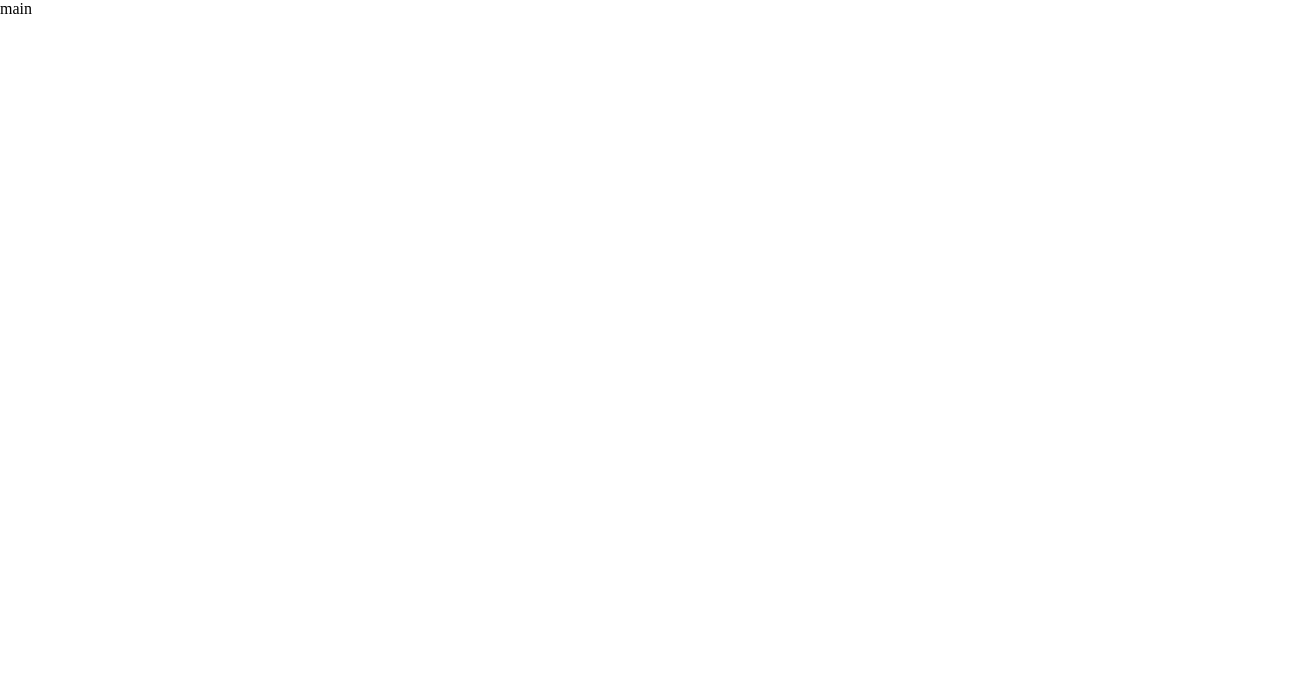
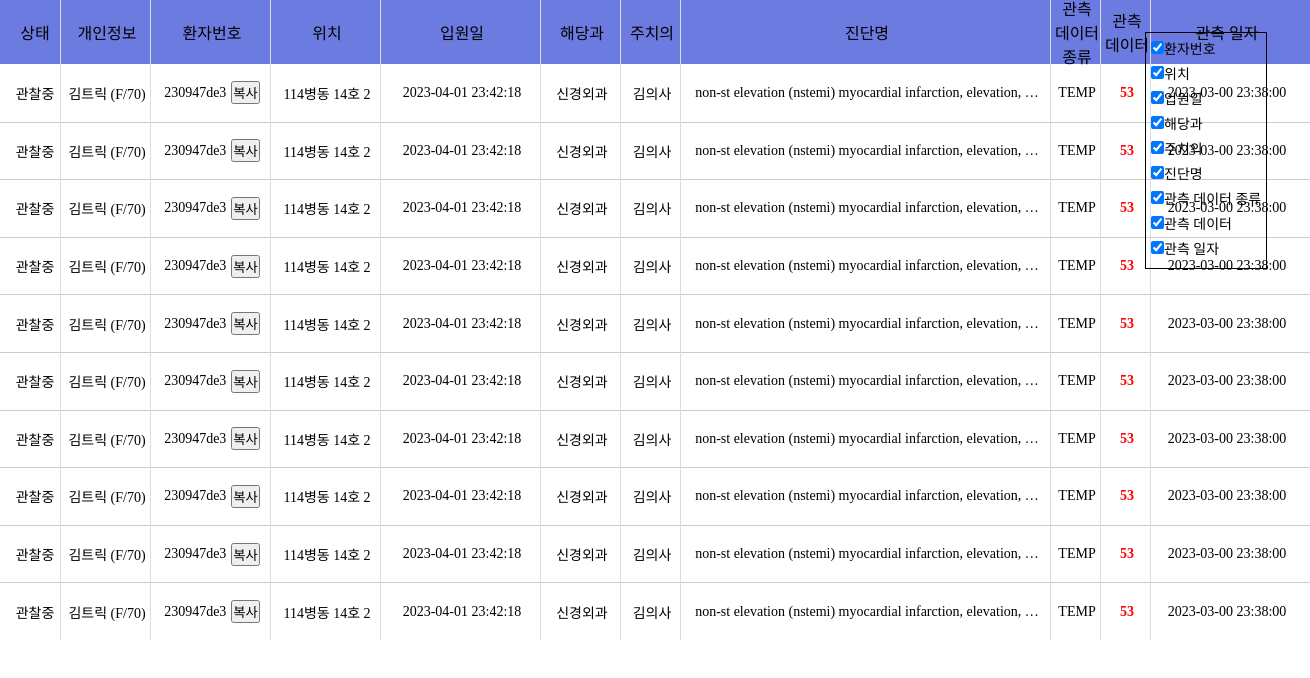
Before and after one commit to ksh5324/AITRICS_Frontend, a React app: page / in a window 1280 px wide. Shown: the top 678 px of the page, 1310 px wide, since content can reach past the window. Built offline with nearby package versions, Linux system fonts and the light colour scheme.

Commit message:
[FEAT] 테이블 구현 완료

```diff
--- a/package.json
+++ b/package.json
@@ -28,6 +28,6 @@
     "react-dom": "^18.2.0",
     "react-query": "^3.39.3",
     "react-router-dom": "^6.11.2",
-    "styled-components": "^6.0.0-rc.2"
+    "styled-components": "^5.3.11"
   }
 }
--- /dev/null
+++ b/src/components/common/Option/index.tsx
@@ -0,0 +1,42 @@
+import React, { useContext } from "react";
+import { TableContext } from "../Table";
+import { TableField } from "../Table/types";
+import { OptionBox, OptionContainer } from "./style";
+
+const Option = () => {
+  const { hiddenOrVisibleField, field } = useContext(TableContext);
+  const OptionData: Record<
+    Exclude<TableField, "state" | "patient">,
+    string
+  > = Object.freeze({
+    patientNum: "환자번호",
+    location: "위치",
+    date: "입원일",
+    department: "해당과",
+    doctorInCharge: "주치의",
+    diagnosis: "진단명",
+    type: "관측 데이터 종류",
+    value: "관측 데이터",
+    observedAt: "관측 일자",
+  });
+
+  const array = Object.keys(OptionData);
+
+  return (
+    <OptionContainer>
+      {array.map((v) => (
+        <OptionBox>
+          <input
+            type="checkbox"
+            value={v}
+            checked={field[v]}
+            onChange={hiddenOrVisibleField}
+          />
+          {OptionData[v]}
+        </OptionBox>
+      ))}
+    </OptionContainer>
+  );
+};
+
+export default Option;
--- /dev/null
+++ b/src/components/common/Option/style.ts
@@ -0,0 +1,14 @@
+import styled from "styled-components";
+
+export const OptionContainer = styled.div`
+  position: fixed;
+  right: 1%;
+  top: 4%;
+  font-size: 14px;
+  border: 1px solid black;
+  padding: 5px;
+`;
+
+export const OptionBox = styled.div`
+  margin-bottom: 5px;
+`;
--- /dev/null
+++ b/src/components/common/Table/hooks/useTable.ts
@@ -0,0 +1,24 @@
+import { useState, MouseEventHandler, ChangeEventHandler } from "react";
+import { EachFieldHide } from "../types";
+
+const useTable = () => {
+  const [field, setField] = useState<EachFieldHide>({
+    date: true,
+    department: true,
+    diagnosis: true,
+    doctorInCharge: true,
+    location: true,
+    observedAt: true,
+    patient: true,
+    patientNum: true,
+    state: true,
+    type: true,
+    value: true,
+  });
+  const hiddenOrVisibleField: ChangeEventHandler<HTMLInputElement> = (e) => {
+    setField((prev) => ({ ...prev, [e.target.value]: !prev[e.target.value] }));
+  };
+  return { field, hiddenOrVisibleField };
+};
+
+export default useTable;
--- /dev/null
+++ b/src/components/common/Table/index.tsx
@@ -0,0 +1,151 @@
+import React, {
+  PropsWithChildren,
+  createContext,
+  useRef,
+  useContext,
+} from "react";
+import { TableFieldConvertor } from "../../../lib/convertor/TableFieldCovertor";
+import { TimeConvertor } from "../../../lib/convertor/TimeConvertor";
+import Option from "../Option";
+import useTable from "./hooks/useTable";
+import {
+  TableBody,
+  TableContainer,
+  TableFieldStyle,
+  TableHeader,
+  TableRow,
+  TableCopyButton,
+} from "./style";
+import {
+  TableContextType,
+  TableFieldProps,
+  TableRowProps,
+  TableField,
+} from "./types";
+
+export const TableContext = createContext<TableContextType>({
+  field: {
+    date: true,
+    department: true,
+    diagnosis: true,
+    doctorInCharge: true,
+    location: true,
+    observedAt: true,
+    patient: true,
+    patientNum: true,
+    state: true,
+    type: true,
+    value: true,
+  },
+  hiddenOrVisibleField: () => {},
+});
+
+const Table = ({ children }: PropsWithChildren) => {
+  const { field, hiddenOrVisibleField } = useTable();
+
+  return (
+    <TableContext.Provider value={{ field, hiddenOrVisibleField }}>
+      <TableContainer>
+        {children}
+        <Option />
+      </TableContainer>
+    </TableContext.Provider>
+  );
+};
+
+const Header = () => {
+  const { field } = useContext(TableContext);
+  const headerData: Record<TableField, string> = Object.freeze({
+    state: "상태",
+    patient: "개인정보",
+    patientNum: "환자번호",
+    location: "위치",
+    date: "입원일",
+    department: "해당과",
+    doctorInCharge: "주치의",
+    diagnosis: "진단명",
+    type: "관측 데이터 종류",
+    value: "관측 데이터",
+    observedAt: "관측 일자",
+  });
+  const headerArray = Object.keys(headerData);
+
+  return (
+    <TableHeader>
+      {headerArray
+        .filter((v) => field[v])
+        .map((v: TableField) => (
+          <TableFieldStyle key={v} fieldKey={v}>
+            {headerData[v]}
+          </TableFieldStyle>
+        ))}
+    </TableHeader>
+  );
+};
+
+const Body = ({ children }: PropsWithChildren) => {
+  return <TableBody>{children}</TableBody>;
+};
+
+const Row = ({ item }: TableRowProps) => {
+  const { field } = useContext(TableContext);
+  const itemToArray = Object.keys(item);
+  return (
+    <TableRow>
+      {itemToArray
+        .filter((v) => field[v])
+        .map((key: TableField) => (
+          <Field value={{ key, value: item[key] }} key={key} />
+        ))}
+    </TableRow>
+  );
+};
+
+const Field = <T extends TableField>({ value }: TableFieldProps<T>) => {
+  const { key, value: fieldValue } = value;
+  if (typeof fieldValue === "string" && key === "value") {
+    return (
+      <TableFieldStyle fieldKey={key} bold={Number(fieldValue) >= 50}>
+        {TableFieldConvertor(key, fieldValue)}
+      </TableFieldStyle>
+    );
+  }
+
+  if (typeof fieldValue === "string" && key === "patientNum") {
+    const copyRef = useRef<HTMLDivElement>();
+    const handleCopyClipBoard = async () => {
+      try {
+        await navigator.clipboard.writeText(copyRef.current.innerText);
+        alert("클립보드에 복사되었습니다.");
+      } catch (error) {
+        alert("클립보드 복사에 실패하였습니다.");
+      }
+    };
+    return (
+      <TableFieldStyle fieldKey={key}>
+        <div ref={copyRef}>{TableFieldConvertor(key, fieldValue)}</div>
+        <TableCopyButton onClick={handleCopyClipBoard}>복사</TableCopyButton>
+      </TableFieldStyle>
+    );
+  }
+  /**
+   * string type
+   */
+  if (typeof fieldValue === "string") {
+    return (
+      <TableFieldStyle fieldKey={key}>
+        {TableFieldConvertor(key, fieldValue)}
+      </TableFieldStyle>
+    );
+  }
+  /**
+   * date type
+   */
+  return (
+    <TableFieldStyle fieldKey={key}>
+      {TimeConvertor(fieldValue as Date)}
+    </TableFieldStyle>
+  );
+};
+
+export default Object.assign(Table, { Header, Body, Row, Field });
--- /dev/null
+++ b/src/components/common/Table/style.ts
@@ -0,0 +1,89 @@
+import styled from "styled-components";
+import { TableField } from "./types";
+
+type TableFieldStyleProps = {
+  fieldKey: TableField;
+  bold?: boolean;
+};
+
+export const TableContainer = styled.table`
+  position: relative;
+  width: 80%;
+  height: 80vh;
+  border-radius: 15px;
+  border-spacing: 0;
+`;
+
+export const TableHeader = styled.thead`
+  width: 100%;
+  height: 10%;
+  background-color: #6b7be0;
+  padding: 0px 10px;
+
+  display: flex;
+  align-items: center;
+  justify-content: space-between;
+`;
+
+export const TableBody = styled.tbody`
+  width: 100%;
+  height: 90%;
+
+  background-color: white;
+  display: flex;
+  flex-direction: column;
+  overflow-y: scroll;
+`;
+
+export const TableRow = styled.tr`
+  width: 100%;
+  height: 10%;
+
+  display: flex;
+  align-items: center;
+  justify-content: space-between;
+  padding: 0px 10px;
+
+  font-size: 14px;
+
+  & + & {
+    border-top: 1px solid #ccc;
+  }
+`;
+
+const getWidth: Record<TableField, string> = {
+  state: "50px",
+  patient: "90px",
+  patientNum: "120px",
+  location: "110px",
+  date: "160px",
+  department: "80px",
+  doctorInCharge: "60px",
+  diagnosis: "370px",
+  type: "50px",
+  value: "50px",
+  observedAt: "150px",
+};
+
+export const TableFieldStyle = styled.td<TableFieldStyleProps>`
+  width: ${({ fieldKey }) => getWidth[fieldKey]};
+
+  height: 100px;
+  word-break: keep-all;
+  text-align: center;
+
+  display: flex;
+  justify-content: center;
+  align-items: center;
+  font-weight: ${({ bold }) => bold && 700};
+  color: ${({ bold }) => (bold ? "#ff0000" : "black")};
+
+  & + & {
+    padding-left: 3px;
+    border-left: 1px solid #ddd;
+  }
+`;
+
+export const TableCopyButton = styled.button`
+  margin-left: 5px;
+`;
--- /dev/null
+++ b/src/components/common/Table/types.ts
@@ -0,0 +1,41 @@
+import { ChangeEventHandler, MouseEventHandler } from "react";
+
+type StringOrOptionGeneric<T extends string, U = "", K = string> = {
+  [t in T]: t extends U ? K : string;
+};
+
+export type TableFieldType = StringOrOptionGeneric<
+  TableField,
+  "date" | "observedAt",
+  Date
+> & { state: "신규" | "관찰중" | "해제" };
+
+export type TableListType = TableFieldType[];
+
+export type EachFieldHide = { [t in TableField]: boolean };
+
+export type TableContextType = {
+  field: EachFieldHide;
+  hiddenOrVisibleField: ChangeEventHandler<HTMLDivElement>;
+};
+
+export type TableRowProps = {
+  item: TableFieldType;
+};
+
+export type TableFieldProps<T extends TableField> = {
+  value: { key: T; value: TableFieldType[T] };
+};
+
+export type TableField =
+  | "state"
+  | "patient"
+  | "patientNum"
+  | "date"
+  | "location"
+  | "department"
+  | "doctorInCharge"
+  | "diagnosis"
+  | "type"
+  | "value"
+  | "observedAt";
--- /dev/null
+++ b/src/lib/convertor/TableFieldCovertor.ts
@@ -0,0 +1,13 @@
+import { TableField } from "../../components/common/Table/types";
+
+export const TableFieldConvertor = (key: TableField, value: string) => {
+  if (key === "patient") {
+    const [name, alpha, num] = value.split("-");
+    return `${name} (${alpha}/${num})`;
+  }
+  if (key === "location") {
+    const [ward, unit, num] = value.split("-");
+    return `${ward}병동 ${unit}호 ${num}`;
+  }
+  return value;
+};
--- /dev/null
+++ b/src/lib/convertor/TimeConvertor.ts
@@ -0,0 +1,21 @@
+const fillZero = (number: number) => number.toString().padStart(2, "0");
+
+/**
+ *
+ * @returns YYYY-MM-DD HH24:MI:SS
+ */
+export const TimeConvertor = (time: Date) => {
+  const timeObject = {
+    year: time.getFullYear(),
+    month: time.getMonth(),
+    day: time.getDay(),
+    hour: time.getHours(),
+    minute: time.getMinutes(),
+    second: time.getSeconds(),
+  };
+  return `${timeObject.year}-${fillZero(timeObject.month)}-${fillZero(
+    timeObject.day
+  )} ${fillZero(timeObject.hour)}:${fillZero(timeObject.minute)}:${fillZero(
+    timeObject.second
+  )}`;
+};
--- a/src/pages/index.tsx
+++ b/src/pages/index.tsx
@@ -1,7 +1,34 @@
 import React from "react";
+import Table from "../components/common/Table";
+import { TableFieldType } from "../components/common/Table/types";
+
+const testData: TableFieldType[] = new Array(30).fill({
+  state: "관찰중",
+  patient: "김트릭-F-70",
+  patientNum: "230947de3",
+  location: "114-14-2",
+  date: new Date(),
+  department: "신경외과",
+  doctorInCharge: "김의사",
+  diagnosis: "non-st elevation (nstemi) myocardial infarction, elevation, …",
+  type: "TEMP",
+  value: "53",
+  observedAt: new Date("2023-04-23 23:38:00"),
+});
 
 const Main = () => {
-  return <div>main</div>;
+  return (
+    <>
+      <Table>
+        <Table.Header />
+        <Table.Body>
+          {testData.map((v) => (
+            <Table.Row item={v} />
+          ))}
+        </Table.Body>
+      </Table>
+    </>
+  );
 };
 
 export default Main;
```
Also changed, not shown: 2 other files (tests, documents, lock files or other folders).
